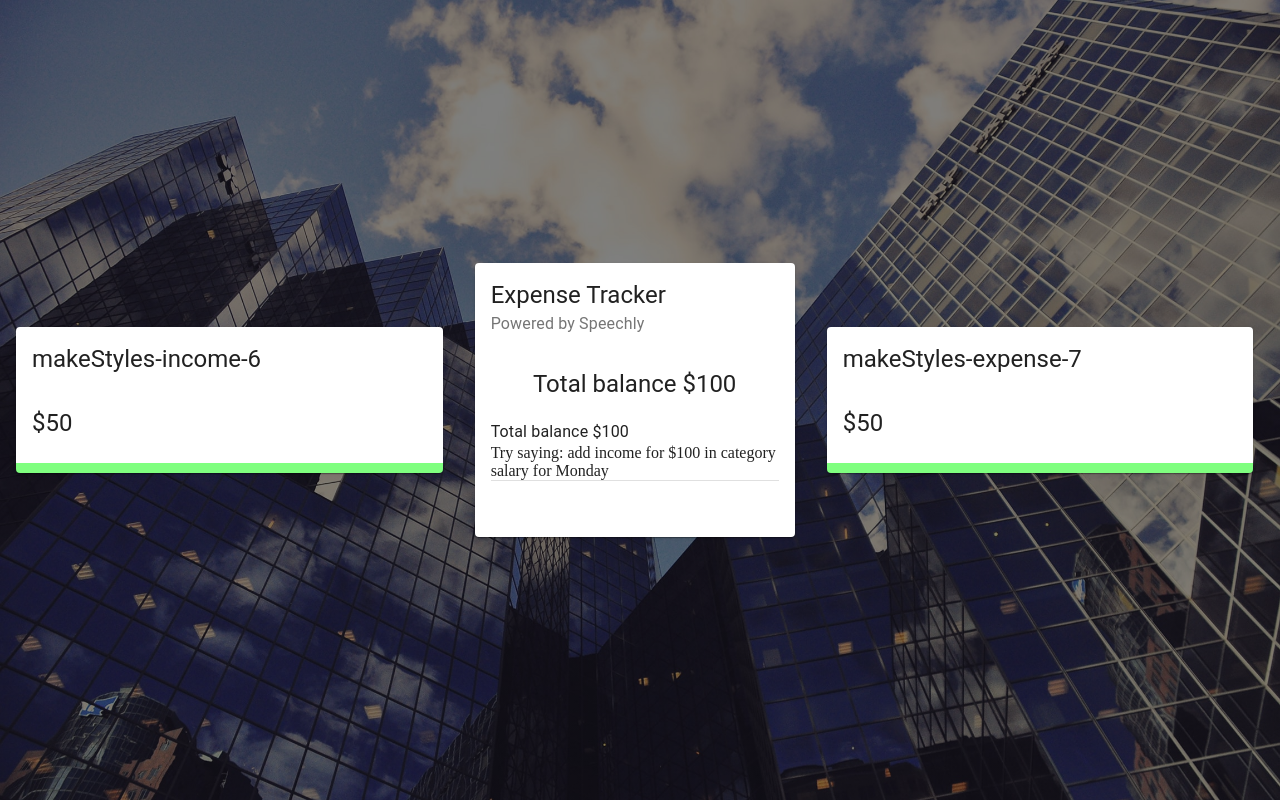
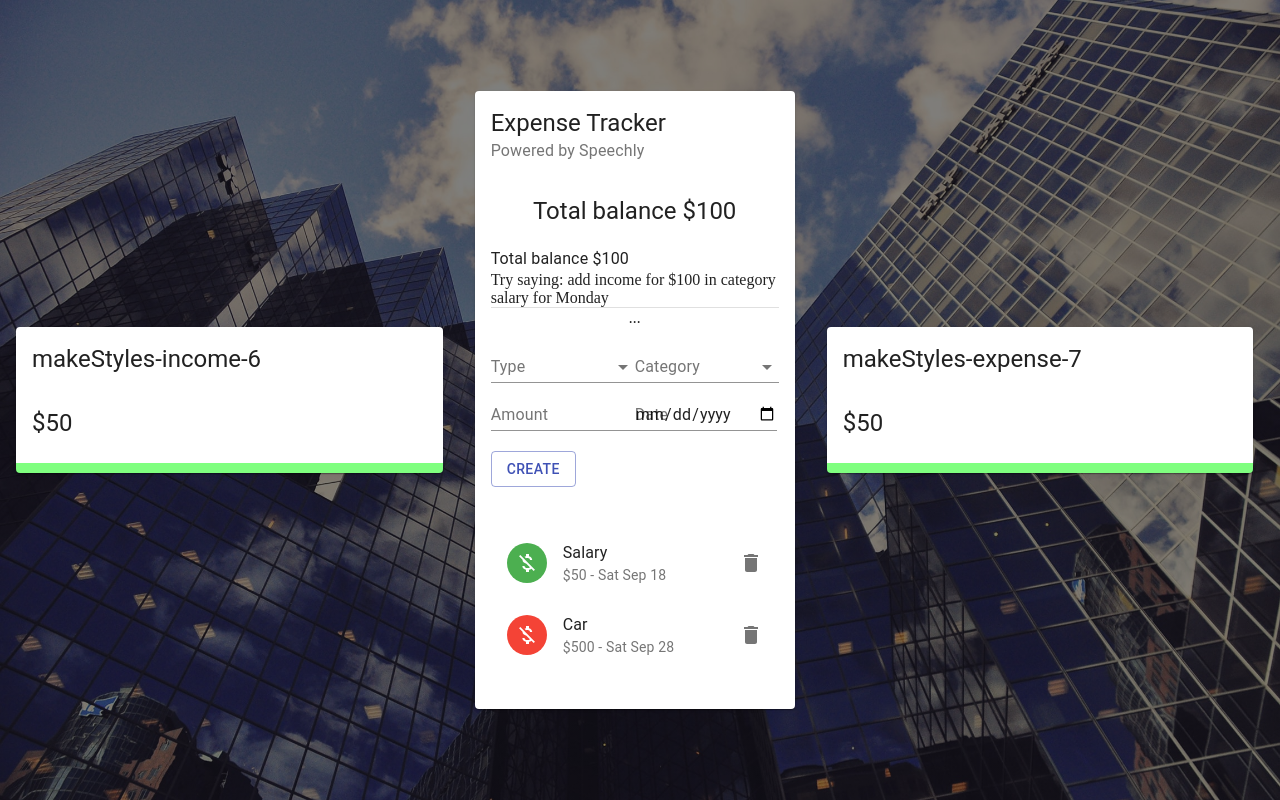
Before and after one commit to db1721/Expense-Tracker, a React (Create React App) app in the folder expense_tracker_app/: page / in a window 1280 px wide. Built offline with nearby package versions, Linux system fonts and the light colour scheme.

Commit message:
20210918 update (58:27)

```diff
--- a/expense_tracker_app/src/App.js
+++ b/expense_tracker_app/src/App.js
@@ -11,13 +11,13 @@
     return (
         <div>
             <Grid className = {classes.grid} container spacing = {0} alignItems="center" justiy="center" style = {{ height: '100vh' }}>
-                <Grid item xs = {12} sm={4}>
+                <Grid item xs={12} sm={4}>
                     <Details title="Income"/>
                 </Grid>
-                <Grid item xs = {12} sm={3}>
+                <Grid item xs={12} sm={3}>
                     <Main />
                 </Grid>
-                <Grid item xs = {12} sm={4}>
+                <Grid item xs={12} sm={4}>
                     <Details title="Expense"/>
                 </Grid>
             </Grid>
--- /dev/null
+++ b/expense_tracker_app/src/components/Main/Form/Form.jsx
@@ -0,0 +1,53 @@
+import React from 'react';
+import { TextField, Typography, Grid, Button, FormControl, InputLabel, Select, MenuItem } from '@material-ui/core';
+
+import useStyles from './styles';
+
+const Form = () => {
+    const classes = useStyles();
+
+    return (
+        <Grid container spacin={2}>
+            <Grid item xs={12}>
+                <Typography align="center" variant="subtitle2" gutterBottom>
+                    ...
+                </Typography>
+            </Grid>
+            <Grid item xs={6}>
+                <FormControl fullWidth>
+                    <InputLabel>Type</InputLabel>
+                    <Select>
+                        <MenuItem value='Income'>
+                        Income
+                        </MenuItem>
+                        <MenuItem value='Expense'>
+                        Expense
+                        </MenuItem>
+                    </Select>
+                </FormControl>
+            </Grid>
+            <Grid item xs={6}>
+                <FormControl fullWidth>
+                    <InputLabel>
+                        Category
+                    </InputLabel>
+                    <Select>
+                        <MenuItem value='business'>Business</MenuItem>
+                        <MenuItem value='salary'>Salary</MenuItem>
+                    </Select>
+                </FormControl>
+            </Grid>
+            <Grid item xs={6}>
+                <TextField type="number" label="Amount" fullwidth />
+            </Grid>
+            <Grid item xs={6}>
+                <TextField type="date" label="Date" fullwidth />
+            </Grid>
+            <Button className={classes.button} variant="outlined" color="primary" fullwidth>
+                Create
+            </Button>
+        </Grid>
+    )
+}
+
+export default Form
--- /dev/null
+++ b/expense_tracker_app/src/components/Main/Form/styles.js
@@ -0,0 +1,12 @@
+import { makeStyles } from '@material-ui/core/styles';
+
+export default makeStyles(() => ({
+  radioGroup: {
+    display: 'flex',
+    justifyContent: 'center',
+    marginBottom: '-10px',
+  },
+  button: {
+    marginTop: '20px',
+  },
+}));
--- /dev/null
+++ b/expense_tracker_app/src/components/Main/List/List.jsx
@@ -0,0 +1,41 @@
+import React, { useContext } from 'react';
+import { List as MUIList, ListItem, ListItemAvatar, Avatar, ListItemSecondaryAction, IconButton, Slide, ListItemText } from '@material-ui/core';
+import  { Delete, MoneyOff } from '@material-ui/icons';
+
+import { ExpenseTrackerContext } from '../../../context/context';
+import useStyles from './styles';
+
+const List = () => {
+    const classes = useStyles();
+    const { deleteTransaction } = useContext(ExpenseTrackerContext);
+
+    const transactions = [
+        { id: 1, type:"Income", category:"Salary", amount: 50, date: "Sat Sep 18" },
+        { id: 2, type:"Expense", category:"Car", amount: 500, date: "Sat Sep 28" },
+        { id: 3, type:"Income", category:"Salary", amount: 2350, date: "Sat Sep 10" }
+    ];
+
+    return (
+        <MUIList dense={false} className={classes.list}>
+            {transactions.map((transaction) => (
+                <Slide direction="down" in mountOnEnter unmountOnExit key={transaction.id}>
+                    <ListItem>
+                        <ListItemAvatar>
+                            <Avatar className={transaction.type === 'Income' ? classes.avatarIncome : classes.avatarExpense}>
+                                <MoneyOff/>
+                            </Avatar>
+                        </ListItemAvatar>
+                        <ListItemText primary={transaction.category} secondary={`$${transaction.amount} - ${transaction.date}`}/>
+                        <ListItemSecondaryAction>
+                            <IconButton edge="end" aria-label="Delete" onClick = "">
+                                <Delete/>
+                            </IconButton>
+                        </ListItemSecondaryAction>
+                    </ListItem>
+                </Slide>
+                ))}
+        </MUIList>
+    )
+}
+
+export default List
--- /dev/null
+++ b/expense_tracker_app/src/components/Main/List/styles.js
@@ -0,0 +1,17 @@
+import { makeStyles } from '@material-ui/core/styles';
+import { red, green } from '@material-ui/core/colors';
+
+export default makeStyles((theme) => ({
+  avatarIncome: {
+    color: '#fff',
+    backgroundColor: green[500],
+  },
+  avatarExpense: {
+    color: theme.palette.getContrastText(red[500]),
+    backgroundColor: red[500],
+  },
+  list: {
+    maxHeight: '150px',
+    overflow: 'auto',
+  },
+}));
--- a/expense_tracker_app/src/components/Main/Main.jsx
+++ b/expense_tracker_app/src/components/Main/Main.jsx
@@ -2,6 +2,8 @@
 import { Card, CardHeader, CardContent, Typography, Grid, Divider } from '@material-ui/core';
 
 import useStyles from './styles';
+import Form from './Form/Form';
+import List from './List/List';
 
 const Main = () => {
     const classes = useStyles();
@@ -15,11 +17,12 @@
                 {/* Info Card */}
                 Try saying: add income for $100 in category salary for Monday
                 <Divider/>
+                <Form />
             </CardContent>
             <CardContent className={classes.cardContent}>
                 <Grid container spacing={2}>
-                    <Grid xs = {12}>
-                        {/* List */}
+                    <Grid item xs = {12}>
+                        <List/>
                     </Grid>
                 </Grid>
             </CardContent>
--- /dev/null
+++ b/expense_tracker_app/src/context/context.js
@@ -0,0 +1,28 @@
+import React, { useReducer, createContext } from 'react';
+
+import contextReducer from './contextReducer';
+
+const initialState = [];
+
+export const ExpenseTrackerContext = createContext(initialState);
+
+export const Provider = ({ children }) => {
+    const [transactions, dispatch] = useReducer(contextReducer, initialState);
+
+    //Actions
+    const deleteTransaction = (id) => {
+        dispatch({ type: 'DELETE_TRANSACTION', payload: id })
+    }
+
+    const addTransaction = (transaction) => {
+        dispatch({ type: 'ADD_TRANSACTION', payload: transaction })
+    }
+
+    return(
+        <ExpenseTrackerContext.Provider value = {{
+            deleteTransaction,
+            addTransaction
+         }}>
+            {children}
+        </ExpenseTrackerContext.Provider>)
+}
--- /dev/null
+++ b/expense_tracker_app/src/context/contextReducer.js
@@ -0,0 +1,5 @@
+const contextReducer = (state, action) => {
+
+}
+
+export default contextReducer;
--- a/expense_tracker_app/src/index.js
+++ b/expense_tracker_app/src/index.js
@@ -1,7 +1,12 @@
 import React from 'react';
 import ReactDOM from 'react-dom';
 
+import { Provider } from './context/context';
 import App from './App';
 import './index.css';
 
-ReactDOM.render(<App />, document.getElementById('root'));
+ReactDOM.render(
+    <Provider>
+        <App />
+    </Provider>,
+document.getElementById('root'));
```
Also changed, not shown: 2 other files (tests, documents, lock files or other folders).
